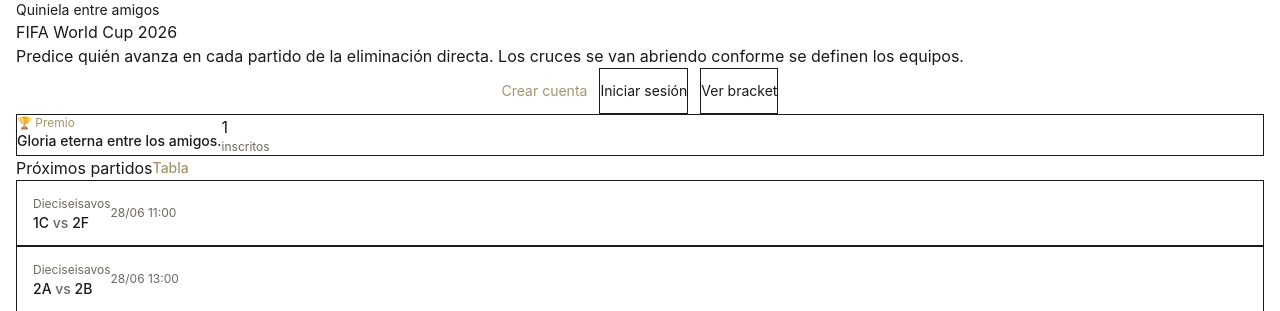
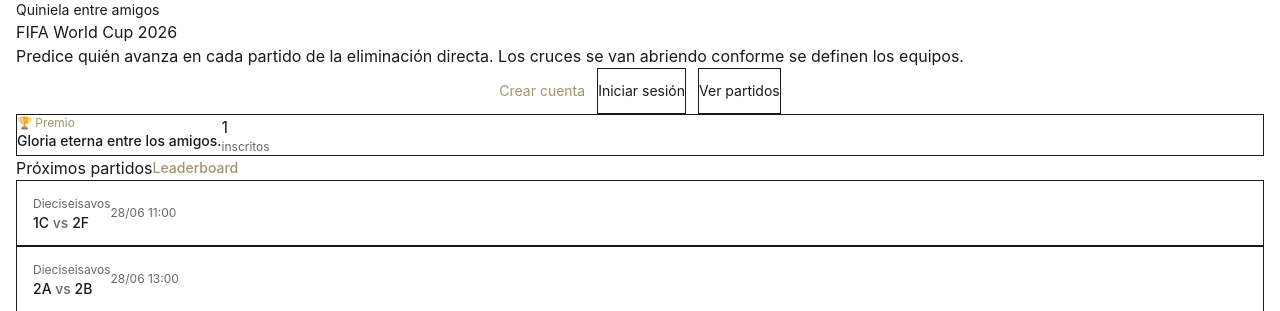
Before and after one commit to luismnzr/worldcup2026, a Rails app: page / in a window 1280 px wide. Shown: the part 32-343 px from the top of the page. Run offline with Rails 7, Linux system fonts and the light colour scheme; data comes from the database, SQL or seed files in the repository; data that the repository does not hold is empty; style sheets or scripts are compiled from the project's sources; parts of the project's set-up code (start-up, migrations or seed data) failed here and were passed over; some libraries are stand-ins or nearby versions.

Commit message:
Rename nav labels; allow football-data token via Settings
- Navbar: "Predicciones" → "Mis Predicciones", "Tabla" → "Leaderboard",
  "Bracket" → "Partidos" (plus matching page titles/headings and CTAs).
- football-data API token can now be set from Admin → Configuración. Token
  resolution is hybrid: ENV wins (safer for prod), else the Settings value
  (convenient, no redeploy). Low-risk since the token is read-only public data.
- Sidekiq-cron sync job is always registered now and no-ops until a token
  exists, so pasting the key in Settings activates it without a restart.

Co-Authored-By: Claude Opus 4.8 <noreply@anthropic.com>
Claude-Session: https://claude.ai/code/session_015yt79ufAQP9x8j3woaxzAv

```diff
--- a/app/models/studio_setting.rb
+++ b/app/models/studio_setting.rb
@@ -8,7 +8,8 @@ class StudioSetting < ApplicationRecord
     "studio_address" => "",
     "studio_schedule" => "Lun - Vie\n9:00 AM - 7:00 PM",
     "studio_timezone" => "America/Mexico_City",
-    "currency" => "mxn"
+    "currency" => "mxn",
+    "football_data_api_token" => ""
   }.freeze
 
   def self.get(key)
--- a/app/views/bracket/show.html.erb
+++ b/app/views/bracket/show.html.erb
@@ -1,4 +1,4 @@
-<% content_for(:title) { "Bracket" } %>
+<% content_for(:title) { "Partidos" } %>
 
 <%
   seg_base = "px-3 py-1.5 text-sm font-medium rounded-md transition-colors"
@@ -9,7 +9,7 @@
 <div class="mx-auto max-w-[1700px] px-3 sm:px-6 py-5 sm:py-8">
   <div class="flex flex-wrap items-end justify-between gap-3 mb-5">
     <div>
-      <h1 class="text-2xl font-bold text-[var(--color-foreground)]">Bracket</h1>
+      <h1 class="text-2xl font-bold text-[var(--color-foreground)]">Partidos</h1>
       <p class="text-sm text-[var(--color-muted-foreground)]">Eliminación directa · <%= current_tournament.name %></p>
     </div>
 
--- a/app/views/leaderboard/index.html.erb
+++ b/app/views/leaderboard/index.html.erb
@@ -1,9 +1,9 @@
-<% content_for(:title) { "Tabla de posiciones" } %>
+<% content_for(:title) { "Leaderboard" } %>
 
 <div class="mx-auto max-w-2xl px-4 sm:px-6 py-6 sm:py-10 space-y-6">
   <div>
     <h1 class="text-2xl font-bold text-[var(--color-foreground)]"><%= current_tournament.name %></h1>
-    <p class="text-sm text-[var(--color-muted-foreground)] mt-1">Tabla de posiciones en vivo</p>
+    <p class="text-sm text-[var(--color-muted-foreground)] mt-1">Leaderboard en vivo · por puntos</p>
   </div>
 
   <%= render "shared/prize_banner", tournament: current_tournament, participants_count: @participants_count %>
--- a/app/views/pool/home.html.erb
+++ b/app/views/pool/home.html.erb
@@ -21,7 +21,7 @@
         <%= link_to "Crear cuenta", new_user_registration_path, class: "inline-flex items-center px-6 py-3 text-sm font-semibold text-[var(--color-primary)] bg-white rounded-lg hover:bg-gray-50 transition-colors shadow-lg" %>
         <%= link_to "Iniciar sesión", new_user_session_path, class: "inline-flex items-center px-6 py-3 text-sm font-semibold text-white border border-white/30 rounded-lg hover:bg-white/10 transition-colors" %>
       <% end %>
-      <%= link_to "Ver bracket", bracket_path, class: "inline-flex items-center px-6 py-3 text-sm font-semibold text-white border border-white/30 rounded-lg hover:bg-white/10 transition-colors" %>
+      <%= link_to "Ver partidos", bracket_path, class: "inline-flex items-center px-6 py-3 text-sm font-semibold text-white border border-white/30 rounded-lg hover:bg-white/10 transition-colors" %>
     </div>
   </div>
 </section>
@@ -33,7 +33,7 @@
   <section>
     <div class="flex items-center justify-between mb-3">
       <h2 class="text-lg font-semibold text-[var(--color-foreground)]">Próximos partidos</h2>
-      <%= link_to "Tabla", leaderboard_path, class: "text-sm font-medium text-[var(--color-primary)] hover:underline" %>
+      <%= link_to "Leaderboard", leaderboard_path, class: "text-sm font-medium text-[var(--color-primary)] hover:underline" %>
     </div>
     <% if @next_matches.any? %>
       <div class="space-y-2">
--- a/app/views/predictions/index.html.erb
+++ b/app/views/predictions/index.html.erb
@@ -1,12 +1,12 @@
-<% content_for(:title) { "Predicciones" } %>
+<% content_for(:title) { "Mis Predicciones" } %>
 
 <div class="mx-auto max-w-2xl px-4 sm:px-6 py-6 sm:py-10">
   <div class="flex items-center justify-between mb-6">
     <div>
-      <h1 class="text-2xl font-bold text-[var(--color-foreground)]">Tus predicciones</h1>
+      <h1 class="text-2xl font-bold text-[var(--color-foreground)]">Mis Predicciones</h1>
       <p class="text-sm text-[var(--color-muted-foreground)] mt-1">Elige quién avanza en cada partido abierto.</p>
     </div>
-    <%= link_to "Tabla", leaderboard_path, class: "text-sm font-medium text-[var(--color-primary)] hover:underline" %>
+    <%= link_to "Leaderboard", leaderboard_path, class: "text-sm font-medium text-[var(--color-primary)] hover:underline" %>
   </div>
 
   <% if @open_matches.any? %>
--- a/app/views/shared/_navbar.html.erb
+++ b/app/views/shared/_navbar.html.erb
@@ -12,9 +12,9 @@
 
         <!-- Desktop Nav -->
         <nav class="hidden md:flex items-center gap-1">
-          <%= link_to "Predicciones", predictions_path, class: "px-3 py-2 text-sm font-medium rounded-lg transition-colors #{current_page?(predictions_path) ? 'text-[var(--color-primary)] bg-[var(--color-primary)]/5' : 'text-[var(--color-muted-foreground)] hover:text-[var(--color-foreground)] hover:bg-[var(--color-muted)]'}" %>
-          <%= link_to "Tabla", leaderboard_path, class: "px-3 py-2 text-sm font-medium rounded-lg transition-colors #{current_page?(leaderboard_path) ? 'text-[var(--color-primary)] bg-[var(--color-primary)]/5' : 'text-[var(--color-muted-foreground)] hover:text-[var(--color-foreground)] hover:bg-[var(--color-muted)]'}" %>
-          <%= link_to "Bracket", bracket_path, class: "px-3 py-2 text-sm font-medium rounded-lg transition-colors #{current_page?(bracket_path) ? 'text-[var(--color-primary)] bg-[var(--color-primary)]/5' : 'text-[var(--color-muted-foreground)] hover:text-[var(--color-foreground)] hover:bg-[var(--color-muted)]'}" %>
+          <%= link_to "Mis Predicciones", predictions_path, class: "px-3 py-2 text-sm font-medium rounded-lg transition-colors #{current_page?(predictions_path) ? 'text-[var(--color-primary)] bg-[var(--color-primary)]/5' : 'text-[var(--color-muted-foreground)] hover:text-[var(--color-foreground)] hover:bg-[var(--color-muted)]'}" %>
+          <%= link_to "Leaderboard", leaderboard_path, class: "px-3 py-2 text-sm font-medium rounded-lg transition-colors #{current_page?(leaderboard_path) ? 'text-[var(--color-primary)] bg-[var(--color-primary)]/5' : 'text-[var(--color-muted-foreground)] hover:text-[var(--color-foreground)] hover:bg-[var(--color-muted)]'}" %>
+          <%= link_to "Partidos", bracket_path, class: "px-3 py-2 text-sm font-medium rounded-lg transition-colors #{current_page?(bracket_path) ? 'text-[var(--color-primary)] bg-[var(--color-primary)]/5' : 'text-[var(--color-muted-foreground)] hover:text-[var(--color-foreground)] hover:bg-[var(--color-muted)]'}" %>
         </nav>
       </div>
 
@@ -51,9 +51,9 @@
   <!-- Mobile menu -->
   <div class="hidden md:hidden border-t border-[var(--color-border)] bg-[var(--color-background)]" data-mobile-menu-target="menu">
     <div class="px-4 py-4 space-y-1">
-      <%= link_to "Predicciones", predictions_path, class: "block px-3 py-2.5 text-sm font-medium rounded-lg hover:bg-[var(--color-muted)]" %>
-      <%= link_to "Tabla", leaderboard_path, class: "block px-3 py-2.5 text-sm font-medium rounded-lg hover:bg-[var(--color-muted)]" %>
-      <%= link_to "Bracket", bracket_path, class: "block px-3 py-2.5 text-sm font-medium rounded-lg hover:bg-[var(--color-muted)]" %>
+      <%= link_to "Mis Predicciones", predictions_path, class: "block px-3 py-2.5 text-sm font-medium rounded-lg hover:bg-[var(--color-muted)]" %>
+      <%= link_to "Leaderboard", leaderboard_path, class: "block px-3 py-2.5 text-sm font-medium rounded-lg hover:bg-[var(--color-muted)]" %>
+      <%= link_to "Partidos", bracket_path, class: "block px-3 py-2.5 text-sm font-medium rounded-lg hover:bg-[var(--color-muted)]" %>
       <div class="border-t border-[var(--color-border)] my-2 pt-2">
         <% if user_signed_in? %>
           <%= link_to "Mi Perfil", profile_path, class: "block px-3 py-2.5 text-sm font-medium rounded-lg hover:bg-[var(--color-muted)]" %>
```
Also changed, not shown: app/services/football_data_client.rb (+8 -2 lines), app/views/admin/settings/show.html.erb (+14 -0 lines), config/initializers/sidekiq.rb (+4 -3 lines), test/services/football_data_client_test.rb (added, +36 -0 lines).
